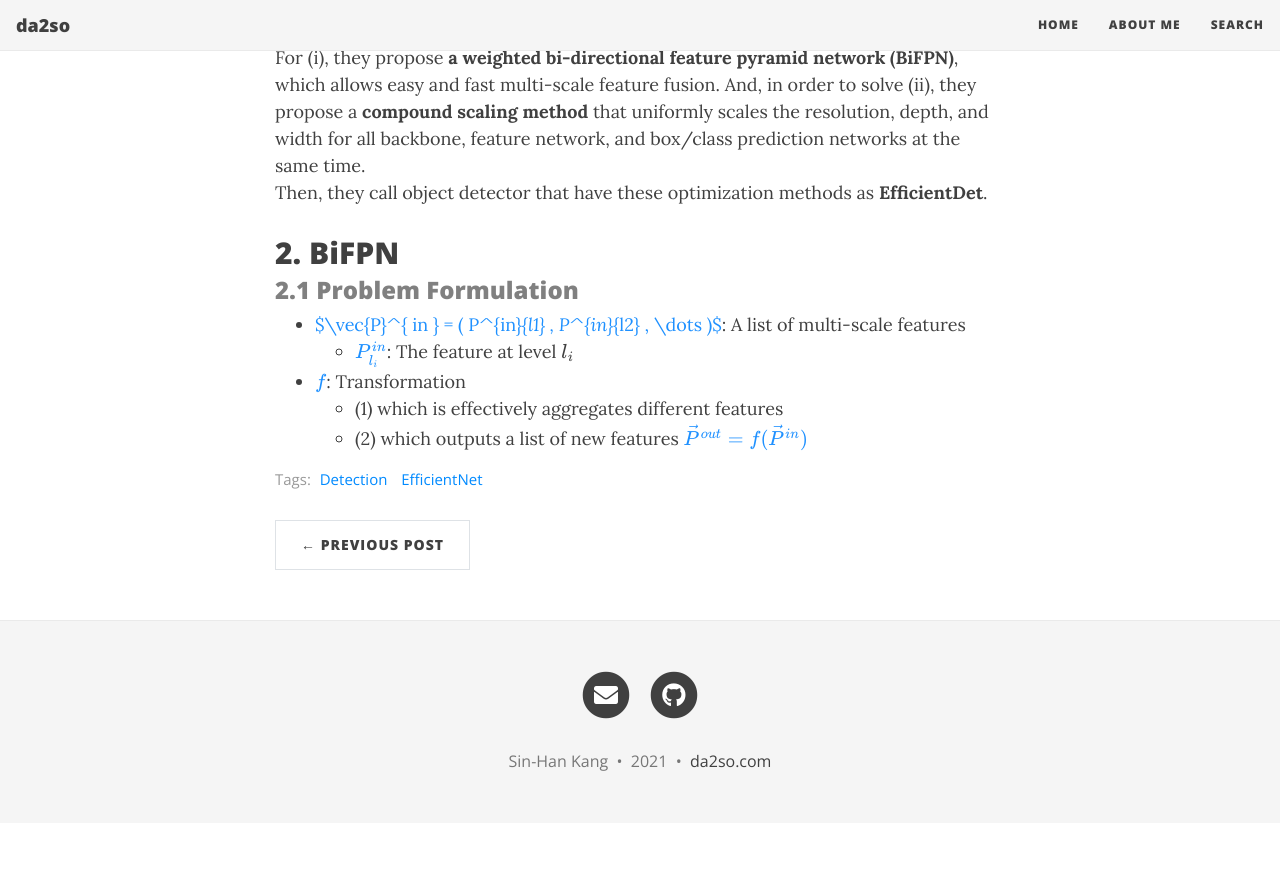
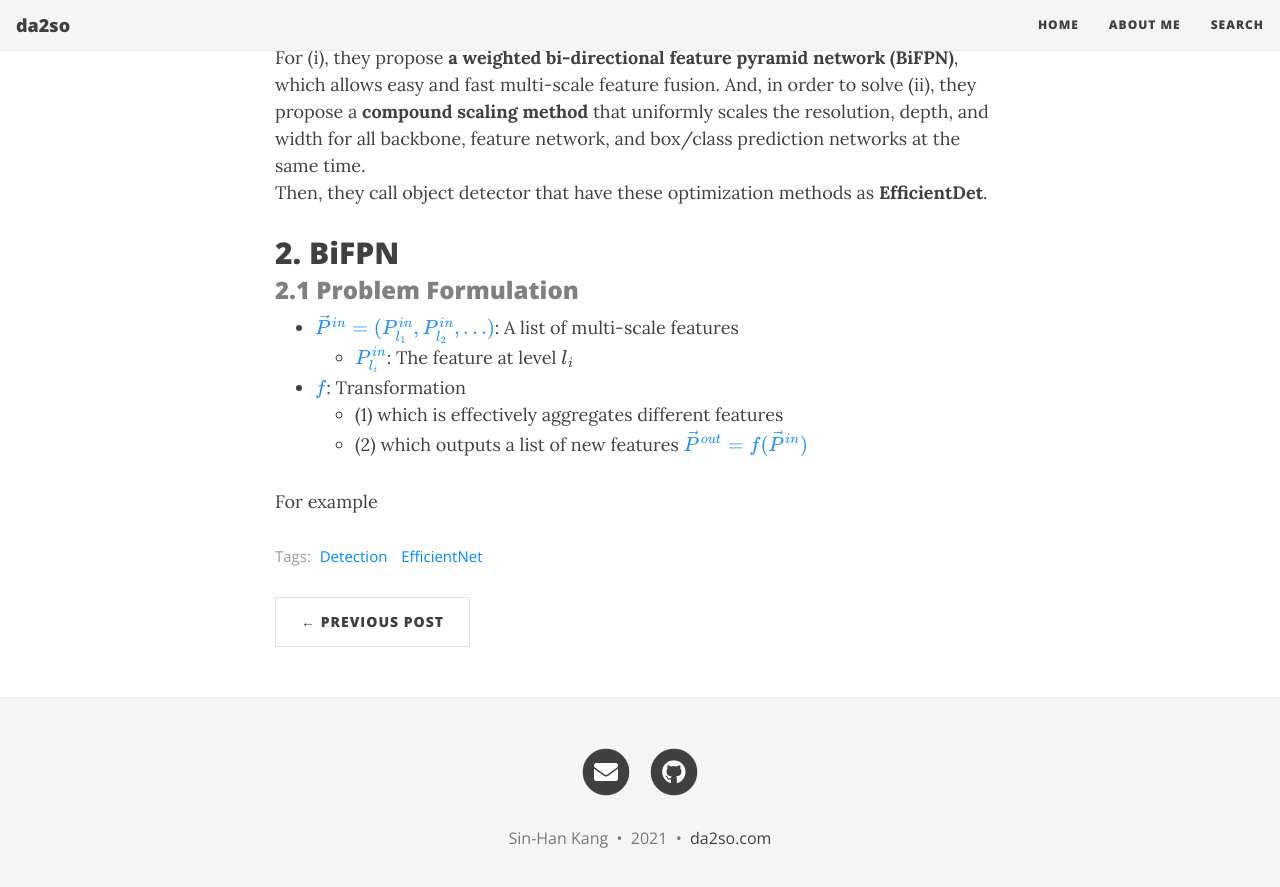
Before and after one commit to da2so/da2so.github.io, a Jekyll site: the page built from _posts/2021-01-30-EfficientDet_Scalable_and_Efficient_Object_Detection.md, in a window 1280 px wide and 900 px high, scrolled down 597 px. Shown: the top 887 px of the window. Built offline with Jekyll 4.4.1, drawn with Linux system fonts in a browser that asks for light colours; nearby versions of some CDN libraries; formulas are drawn with MathJax 3; before the commit the page ends 1420 px from its top, so only the background shows below that.

Commit message:
Update 2021-01-30-EfficientDet_Scalable_and_Efficient_Object_Detection.md

```diff
--- a/_posts/2021-01-30-EfficientDet_Scalable_and_Efficient_Object_Detection.md
+++ b/_posts/2021-01-30-EfficientDet_Scalable_and_Efficient_Object_Detection.md
@@ -24,8 +24,11 @@
 
 ### <span style="color:gray"> 2.1 Problem Formulation </span>
 
-- <span style="color:DodgerBlue">$\vec{P}^\{ in \} = \( P^\{in\}_\{l1\} ,  P^\{in\}_\{l2\} , \dots \)$</span>: A list of multi-scale features
+- <span style="color:DodgerBlue">$\vec{P}^\{ in \} = \( P^\{in\}_\{l_1\}$</span><span style="color:DodgerBlue">$,  P^\{in\}_\{l_2\} , \dots \)$</span>: A list of multi-scale features
 	- <span style="color:DodgerBlue">$ P^\{ in \}_\{ l_i \}$</span>: The feature at level $l_i$
 - <span style="color:DodgerBlue">$ f $</span>: Transformation
 	- (1) which is effectively aggregates different features
 	- (2) which outputs a list of new features <span style="color:DodgerBlue">$ \vec{P}^\{ out \} = f(\vec{P}^\{ in \}) $</span>
+
+
+For example
```
